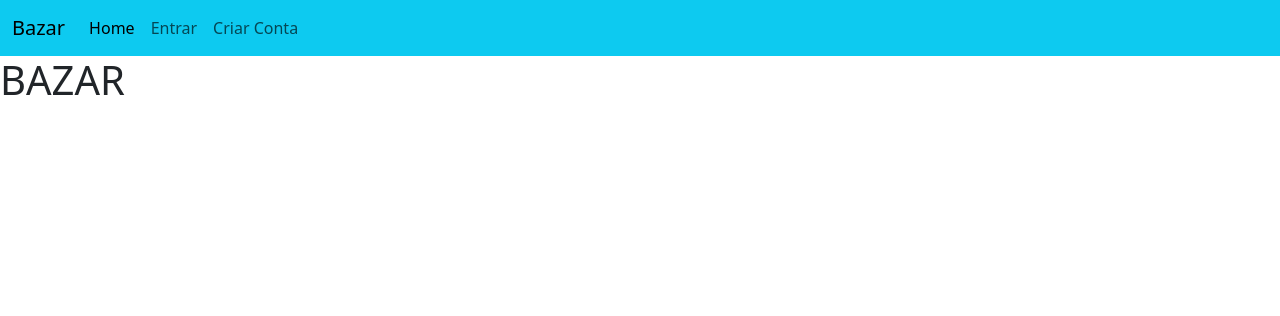
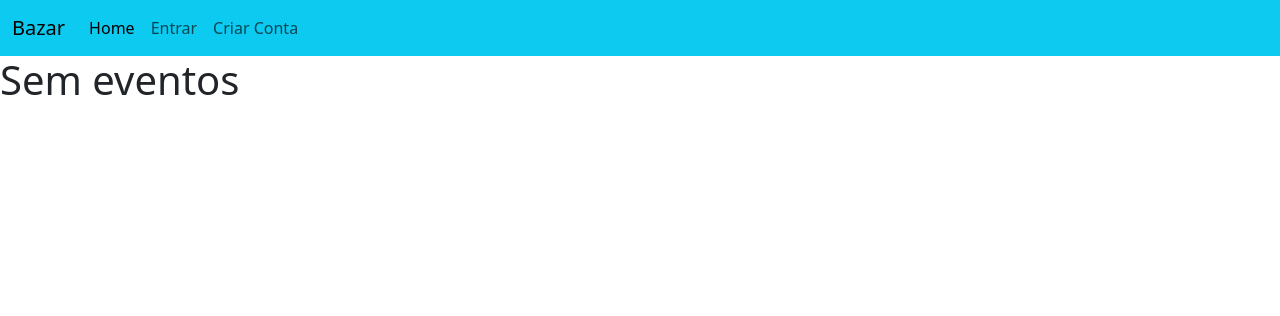
Before and after one commit to Felipe-CF/pythonanywhere---dsweb, a Django app: page /bazar/ in a window 1280 px wide. Shown: the top 316 px of the page. Run offline with Django 4.2, Linux system fonts and the light colour scheme; tables that the repository leaves empty hold one stand-in row (values such as "Sample post").

Commit message:
Exibir evento, imagem e melhoria do navbar  no template - ok

```diff
--- a/mysite/bazar/templates/bazar_index.html
+++ b/mysite/bazar/templates/bazar_index.html
@@ -67,8 +67,26 @@
       </div>
     </div>
   </nav>
+    {% if eventos %}
 
-    <h1>BAZAR</h1>
+      {% for evento in eventos %}
+
+        <div class="card" style="width: 18rem;">
+          <img class="card-img-top" src="{{ evento.banner.url }}" alt="Banner do evento {{ evento.nome }}">
+          <div class="card-body">
+            <h5 class="card-title">{{ evento.nome }}</h5>
+            <p class="card-text">Some quick example text to build on the card title and make up the bulk of the card's content.</p>
+            <a href="#" class="btn btn-primary">Ver Itens</a>
+          </div>
+        </div>
+
+      {% endfor %}
+
+    {% else %}
+
+    <h1>Sem eventos</h1>
+
+    {% endif %}
 
 </body>
 
--- a/mysite/bazar/views.py
+++ b/mysite/bazar/views.py
@@ -2,6 +2,7 @@ import re
 from bazar.forms import *
 from django.views import View
 from bazar.models import Evento
+from django.utils import timezone
 from django.urls import reverse
 from django.contrib import messages
 from django.contrib.auth.models import User
@@ -22,7 +23,14 @@ class BazarIndex(View):
 
              cliente = Cliente.objects.get(user=request.user)
 
-        return render(request, 'bazar_index.html', context={'cliente': cliente})
+        eventos = Evento.objects.filter(data_fim__gte=timezone.now()).order_by('data_fim')[:8]
+
+        contexto = {
+            'cliente': cliente,
+            'eventos': eventos
+        }
+
+        return render(request, 'bazar_index.html', context=contexto)
 
 
 class CadastroView(View):
--- a/mysite/mysite/urls.py
+++ b/mysite/mysite/urls.py
@@ -17,6 +17,8 @@ Including another URLconf   !!!!!!!!!!!!!!!!!!!!!!!!!!!!!!!!!!
 """
 from django.contrib import admin
 from django.urls import path, include
+from django.conf import settings
+from django.conf.urls.static import static
 
 urlpatterns = [
     path('admin/', admin.site.urls),
@@ -24,3 +26,6 @@ urlpatterns = [
     path('enquetes/', include("enquetes.urls")),
     path('bazar/', include("bazar.urls"))
 ]
+
+if settings.DEBUG:
+    urlpatterns += static(settings.MEDIA_URL, document_root=settings.MEDIA_ROOT)
```
Also changed, not shown: mysite/bazar/urls.py (line endings or trailing spaces).
